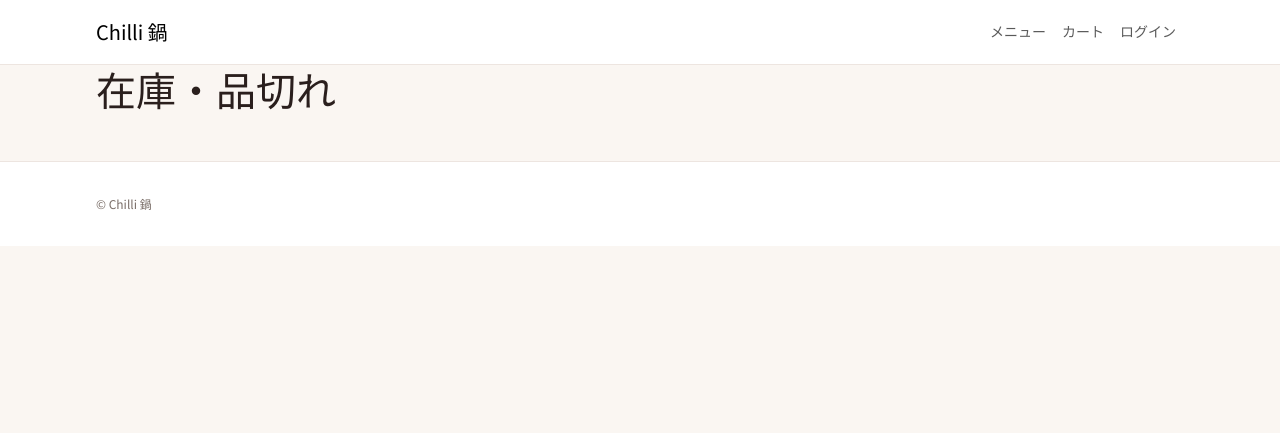
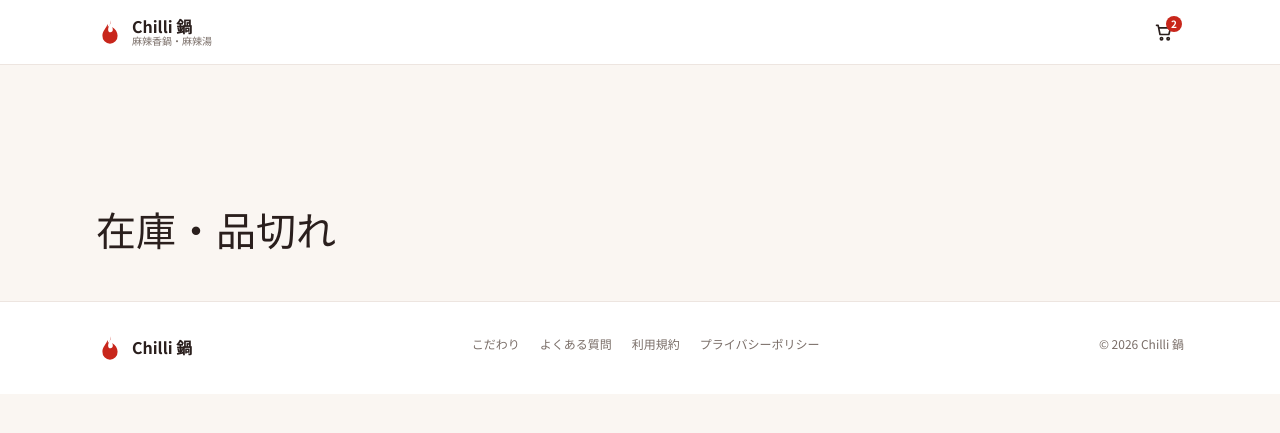
Before and after one commit to Shein1101/Malatang, a PHP site: page /admin/stock.php in a window 1280 px wide. Shown: the top 433 px of the page. Run offline with PHP 8.4, Linux system fonts and the light colour scheme.

Commit message:
[TASK-14] Page template:header,footer,nav,shared CSS & JS

```diff
--- a/assets/css/style.css
+++ b/assets/css/style.css
@@ -364,7 +364,7 @@ a:hover { text-decoration: underline; }
 
 /* ---------- 10. Hero ---------- */
 .hero {
-  position: relative; overflow: hidden; color: #fff;
+  position: relative; overflow: hidden; color: #eee6e6;
   background: var(--dark) center / cover no-repeat;
 }
 .hero::before {
--- a/includes/footer.php
+++ b/includes/footer.php
@@ -1,6 +1,12 @@
 <?php // Shared footer: every page includes this last. Owner: Lin ?>
 <footer class="site-footer">
-  <div class="container">© Chilli 鍋</div>
+  <div class="container">
+    <div class="logo"><svg><use href="#i-flame"/></svg><span class="logo-name">Chilli 鍋</span></div>
+    <nav class="footer-links">
+      <a href="about.php">こだわり</a><a href="faq.php">よくある質問</a><a href="terms.php">利用規約</a><a href="privacy.php">プライバシーポリシー</a>
+    </nav>
+    <span>© 2026 Chilli 鍋</span>
+  </div>
 </footer>
 <script src="https://cdn.jsdelivr.net/npm/bootstrap@5.3.3/dist/js/bootstrap.bundle.min.js"></script>
 <script src="../assets/js/app.js"></script>
--- a/includes/header.php
+++ b/includes/header.php
@@ -15,14 +15,41 @@ $pageTitle = $pageTitle ?? 'Chilli 鍋';
   <!-- Our own styles -->
   <link rel="stylesheet" href="../assets/css/style.css">
 </head>
-<body>
+<body class="has-tabbar">
+  <svg width="0" height="0" style="position:absolute" aria-hidden="true">
+  <symbol id="i-flame" viewBox="0 0 24 24"><path fill="currentColor" d="M12 2c1 3.5-1.6 5.2-1.6 8 0 1.3.8 2.3 2 2.3s2-1 2-2.4c0-.8-.2-1.5-.6-2.2 2.9 1.6 4.7 4.6 4.7 7.6A6.5 6.5 0 0 1 12 22a6.5 6.5 0 0 1-6.5-6.7c0-4.3 3.3-6.6 4.4-10.2.3.9.4 1.7.3 2.6C12.5 6 13 4 12 2Z"/></symbol>
+  <symbol id="i-search" viewBox="0 0 24 24"><g fill="none" stroke="currentColor" stroke-width="2" stroke-linecap="round"><circle cx="11" cy="11" r="7"/><path d="m20 20-3.5-3.5"/></g></symbol>
+  <symbol id="i-user" viewBox="0 0 24 24"><g fill="none" stroke="currentColor" stroke-width="2" stroke-linecap="round"><circle cx="12" cy="8" r="4"/><path d="M4 21c1.2-4 4.3-6 8-6s6.8 2 8 6"/></g></symbol>
+  <symbol id="i-cart" viewBox="0 0 24 24"><g fill="none" stroke="currentColor" stroke-width="2" stroke-linecap="round" stroke-linejoin="round"><path d="M3 4h2l2.2 11h10.6L20 7H6.2"/><circle cx="9" cy="20" r="1.4"/><circle cx="17" cy="20" r="1.4"/></g></symbol>
+  <symbol id="i-home" viewBox="0 0 24 24"><g fill="none" stroke="currentColor" stroke-width="2" stroke-linejoin="round"><path d="M4 11 12 4l8 7v9h-5v-6H9v6H4z"/></g></symbol>
+  <symbol id="i-menu" viewBox="0 0 24 24"><g fill="none" stroke="currentColor" stroke-width="2" stroke-linecap="round"><path d="M6 3v8M9 3v8M6 7h3M7.5 11v10M17 3c-2 2-2.5 5-2.5 8H17v10"/></g></symbol>
+  <symbol id="i-burger" viewBox="0 0 24 24"><g fill="none" stroke="currentColor" stroke-width="2" stroke-linecap="round"><path d="M4 7h16M4 12h16M4 17h16"/></g></symbol>
+  <symbol id="i-mail" viewBox="0 0 24 24"><g fill="none" stroke="currentColor" stroke-width="2" stroke-linejoin="round"><rect x="3" y="5" width="18" height="14" rx="2"/><path d="m3 7 9 6 9-6"/></g></symbol>
+  <symbol id="i-lock" viewBox="0 0 24 24"><g fill="none" stroke="currentColor" stroke-width="2"><rect x="5" y="10" width="14" height="11" rx="2"/><path d="M8 10V7a4 4 0 0 1 8 0v3"/></g></symbol>
+  <symbol id="i-eye" viewBox="0 0 24 24"><g fill="none" stroke="currentColor" stroke-width="2"><path d="M2 12s3.6-7 10-7 10 7 10 7-3.6 7-10 7S2 12 2 12Z"/><circle cx="12" cy="12" r="3"/></g></symbol>
+  <symbol id="i-heart" viewBox="0 0 24 24"><path fill="none" stroke="currentColor" stroke-width="2" stroke-linejoin="round" d="M12 20s-7.5-4.6-9.3-9.2C1.6 7.6 3.7 4.5 7 4.5c2 0 3.5 1.2 5 3 1.5-1.8 3-3 5-3 3.3 0 5.4 3.1 4.3 6.3C19.5 15.4 12 20 12 20Z"/></symbol>
+  <symbol id="i-receipt" viewBox="0 0 24 24"><g fill="none" stroke="currentColor" stroke-width="2" stroke-linejoin="round"><path d="M6 3h12v18l-3-2-3 2-3-2-3 2z"/><path d="M9 8h6M9 12h6"/></g></symbol>
+  <symbol id="i-wallet" viewBox="0 0 24 24"><g fill="none" stroke="currentColor" stroke-width="2" stroke-linejoin="round"><path d="M4 7h15a1 1 0 0 1 1 1v11H4a1 1 0 0 1-1-1V6a2 2 0 0 1 2-2h11v3"/><circle cx="16" cy="13" r="1.3" fill="currentColor"/></g></symbol>
+  <symbol id="i-users" viewBox="0 0 24 24"><g fill="none" stroke="currentColor" stroke-width="2" stroke-linecap="round"><circle cx="9" cy="8" r="3.5"/><path d="M2.5 20c.9-3.5 3.4-5 6.5-5s5.6 1.5 6.5 5"/><path d="M16 4.5a3.5 3.5 0 0 1 0 7M18 15c2 .6 3.1 2.2 3.5 5"/></g></symbol>
+  <symbol id="i-logout" viewBox="0 0 24 24"><g fill="none" stroke="currentColor" stroke-width="2" stroke-linecap="round" stroke-linejoin="round"><path d="M10 4H5v16h5M14 8l4 4-4 4M18 12H9"/></g></symbol>
+  <symbol id="i-trash" viewBox="0 0 24 24"><g fill="none" stroke="currentColor" stroke-width="2" stroke-linecap="round"><path d="M4 7h16M9 7V4h6v3M6 7l1 13h10l1-13"/></g></symbol>
+  <symbol id="i-bowl" viewBox="0 0 24 24"><g fill="none" stroke="currentColor" stroke-width="2" stroke-linecap="round"><path d="M3 11h18a9 9 0 0 1-18 0Z"/><path d="M8 7c0-2 1.5-2 1.5-4M12.5 7c0-2 1.5-2 1.5-4"/></g></symbol>
+</svg>
 <header class="site-header">
-  <nav class="navbar navbar-expand container">
-    <a class="navbar-brand" href="../public/menu.php">Chilli 鍋</a>
-    <ul class="navbar-nav ms-auto">
-      <li class="nav-item"><a class="nav-link" href="../public/menu.php">メニュー</a></li>
-      <li class="nav-item"><a class="nav-link" href="../public/cart.php">カート</a></li>
-      <li class="nav-item"><a class="nav-link" href="../public/login.php">ログイン</a></li>
-    </ul>
-  </nav>
+  <div class="container">
+    <a class="logo" href="index.php"><svg><use href="#i-flame"></use></svg><span class="logo-name">Chilli 鍋<span class="logo-sub">麻辣香鍋・麻辣湯</span></span></a>
+    <div class="header-icons">
+      <a href="cart.php" aria-label="カート"><svg><use href="#i-cart"></use></svg><span class="cart-count">2</span></a>
+      <button class="menu-toggle" aria-label="メニューを開く"><svg><use href="#i-burger"></use></svg></button>
+    </div>
+  </div>
 </header>
+<div style="height:140px"></div>
+<nav class="tabbar" aria-label="タブ">
+  <ul>
+    <li><a class="is-active" href="index.php"><svg><use href="#i-home"></use></svg>ホーム</a></li>
+    <li><a href="menu.php"><svg><use href="#i-menu"></use></svg>メニュー</a></li>
+    <li><a href="cart.php"><svg><use href="#i-cart"></use></svg>カート</a></li>
+    <li><a href="mypage.php"><svg><use href="#i-user"></use></svg>マイページ</a></li>
+  </ul>
+</nav>
```
